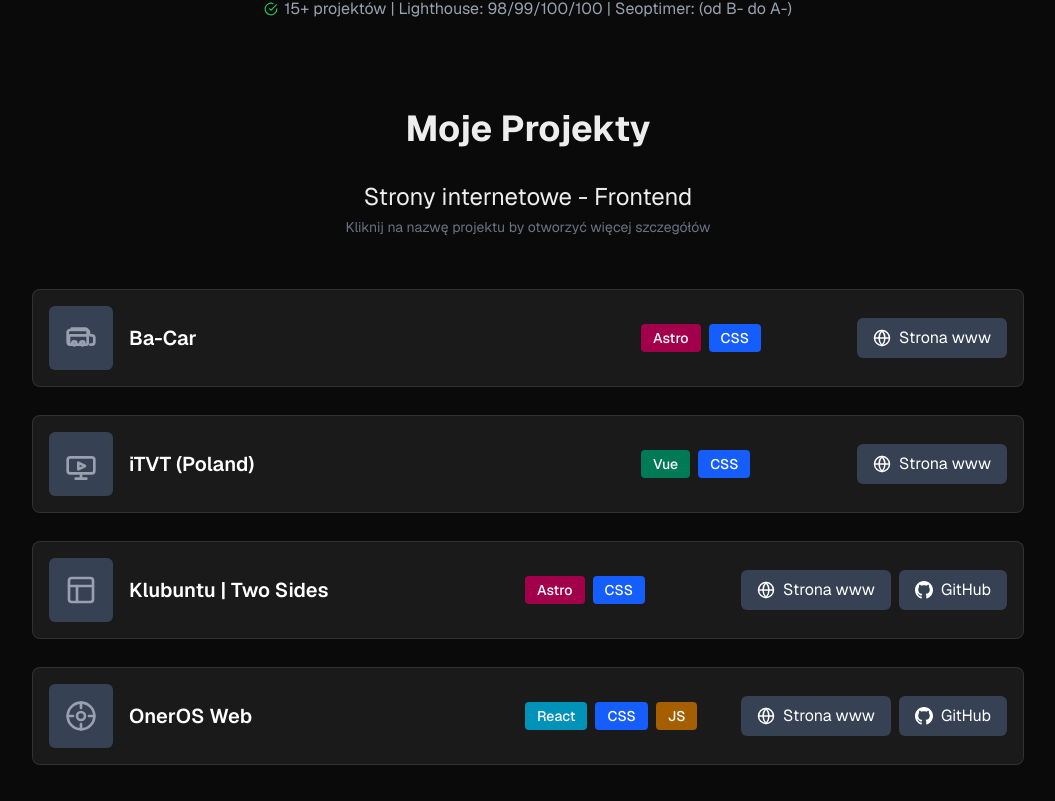
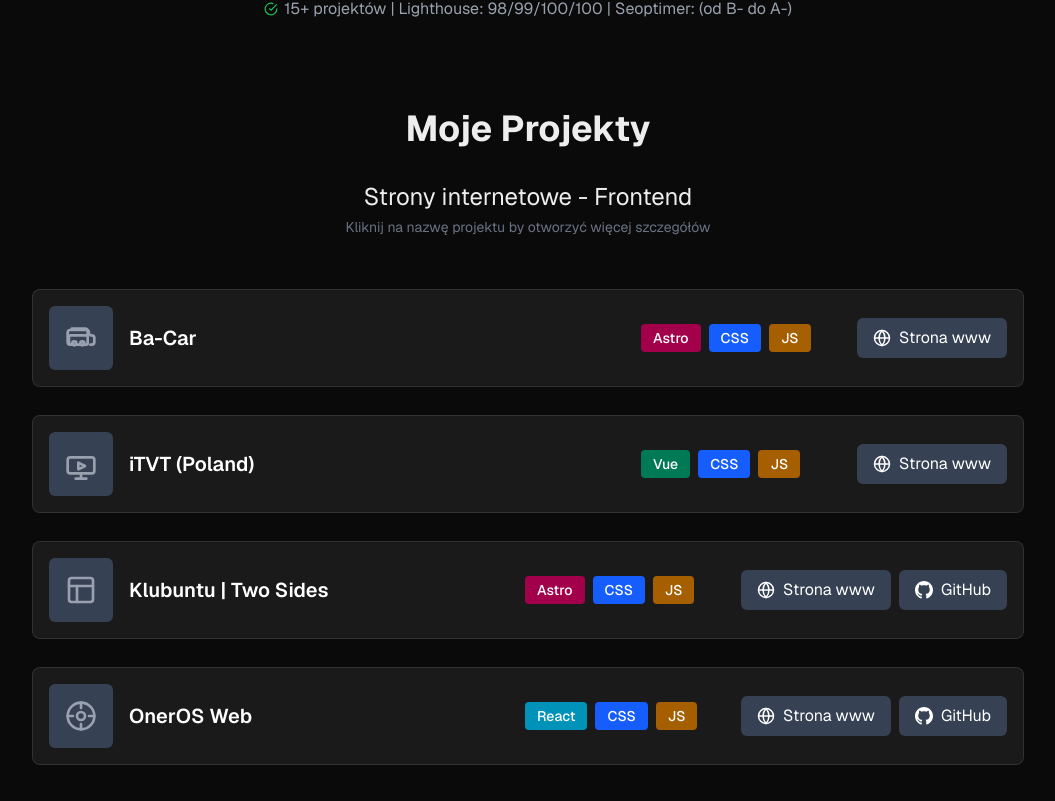
Before and after one commit to kbaraniak/kbdev, a Next.js app: page / in a window 1280 px wide. Shown: the part 464-1265 px from the top of the page, without its empty margins (112-1167 px from the left). Built offline with nearby package versions, Linux system fonts and the light colour scheme.

Commit message:
Add 'js' to stack for multiple ProjectCards

```diff
--- a/components/Hero/WebsitesFrontend.jsx
+++ b/components/Hero/WebsitesFrontend.jsx
@@ -27,18 +27,18 @@
                 <ProjectCard
                     id="Ba-Car"
                     website_url="https://ba-car.pl"
-                    stack={["astro", "css"]}
+                    stack={["astro", "css", "js"]}
                 />
                 <ProjectCard
                     id="iTVT (Poland)"
                     website_url="https://itvt.xyz"
-                    stack={["vue", "css"]}
+                    stack={["vue", "css", "js"]}
                 />
                 <ProjectCard
                     id="Klubuntu | Two Sides"
                     website_url="https://klubuntu.eu.org"
                     source_url="https://github.com/Klubuntu/klubuntu.social"
-                    stack={["astro", "css"]}
+                    stack={["astro", "css", "js"]}
                 />
                 <ProjectCard
                     id="OnerOS Web"
```
